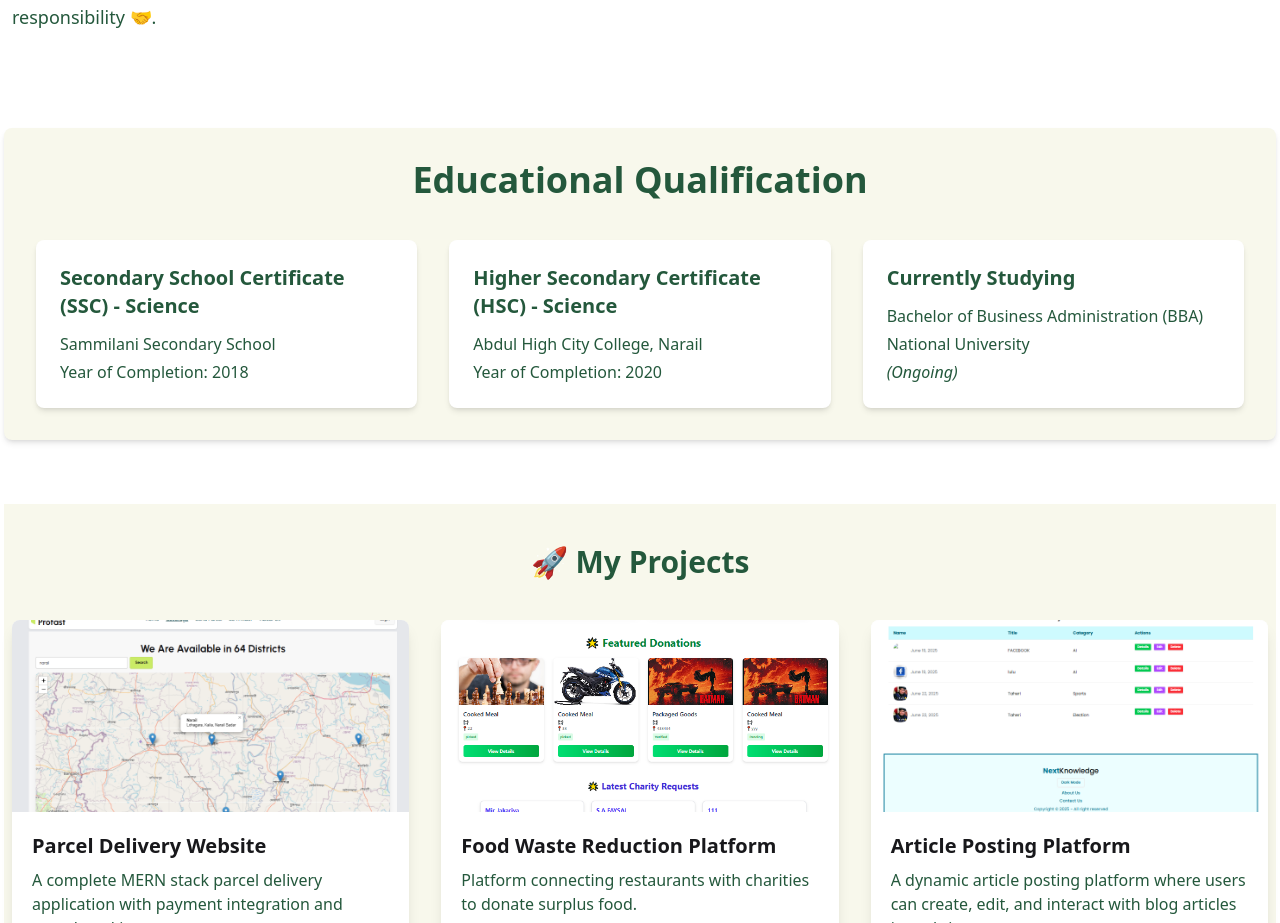
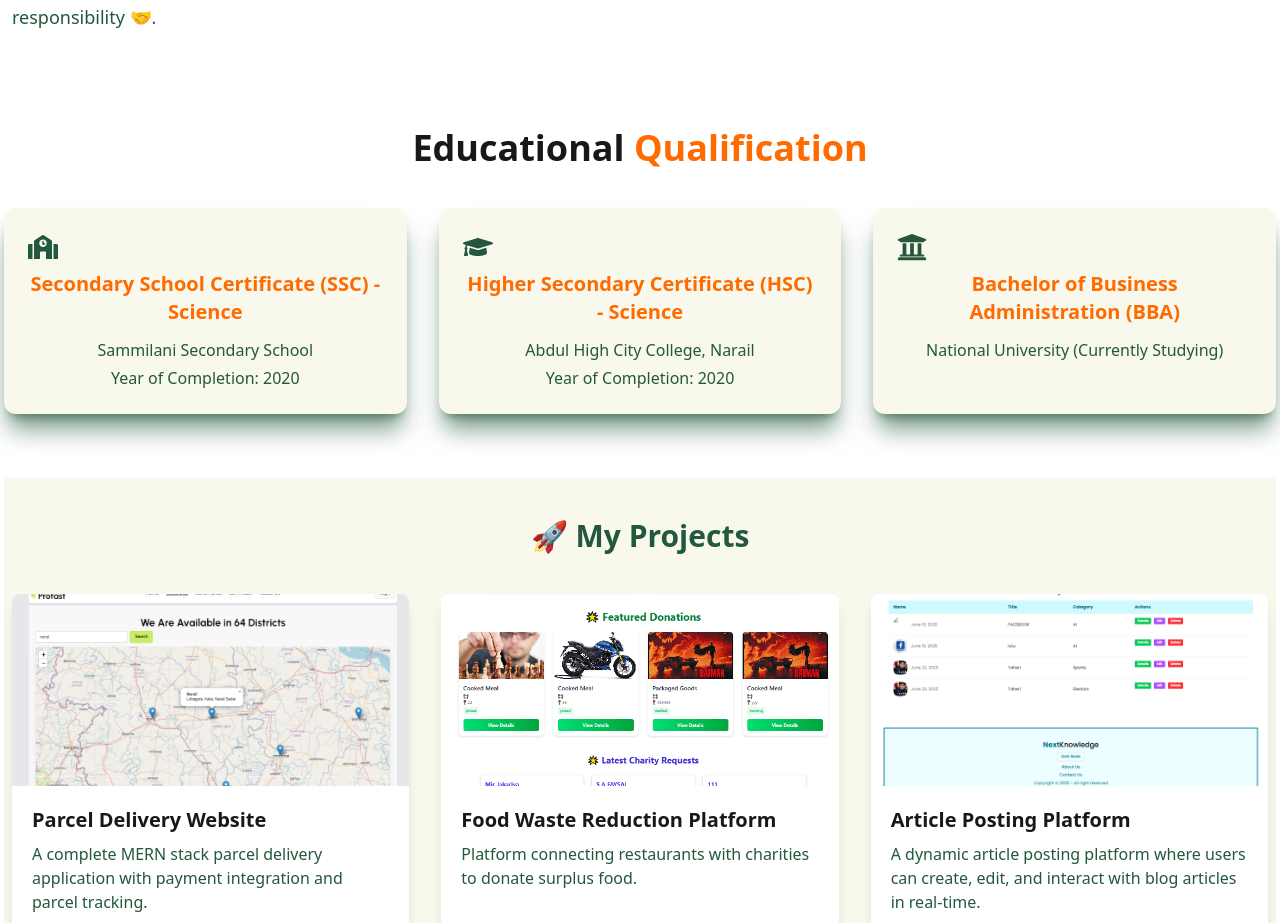
Before and after one commit to RohanR05/protfolio, a React (Vite) app: page / in a window 1280 px wide. Shown: the part 1929-2852 px from the top of the page. Built offline with nearby package versions, Linux system fonts and the light colour scheme.

Commit message:
education

```diff
--- a/src/components/Home/Educaion/Education.jsx
+++ b/src/components/Home/Educaion/Education.jsx
@@ -1,44 +1,64 @@
 import React from "react";
+import { motion } from "framer-motion";
+import { FaGraduationCap, FaSchool, FaUniversity } from "react-icons/fa";
 
 const Education = () => {
+  const cardVariants = {
+    hidden: { opacity: 0, y: 40 },
+    visible: {
+      opacity: 1,
+      y: 0,
+      transition: { duration: 0.6, ease: "easeOut" },
+    },
+  };
+
+  const educations = [
+    {
+      title: "Secondary School Certificate (SSC) - Science",
+      institution: "Sammilani Secondary School",
+      year: "2020",
+      icon: <FaSchool className="text-3xl text-primary mb-2" />,
+    },
+    {
+      title: "Higher Secondary Certificate (HSC) - Science",
+      institution: "Abdul High City College, Narail",
+      year: "2020",
+      icon: <FaGraduationCap className="text-3xl text-primary mb-2" />,
+    },
+    {
+      title: "Bachelor of Business Administration (BBA)",
+      institution: "National University (Currently Studying)",
+      year: "",
+      icon: <FaUniversity className="text-3xl text-primary mb-2" />,
+    },
+  ];
+
   return (
-    <section className="mx-auto p-8 bg-secondary rounded-lg shadow-md mt-16">
-      <h2 className="text-4xl font-bold mb-10 text-primary text-center">
-        Educational Qualification
+    <section className="mx-auto mt-16">
+      <h2 className="text-4xl font-bold mb-10 text-center">
+        Educational <span className="text-neutral">Qualification</span>
       </h2>
 
       <div className="grid grid-cols-1 lg:grid-cols-3 gap-8">
-        {/* SSC Card */}
-        <div className="bg-base-100 rounded-lg p-6 shadow-md">
-          <h3 className="text-xl font-semibold mb-3 text-primary">
-            Secondary School Certificate (SSC) - Science
-          </h3>
-          <p className="text-primary mb-1">Sammilani Secondary School</p>
-          <p className="text-primary">Year of Completion: 2018</p>
-        </div>
-
-        {/* HSC Card */}
-        <div className="bg-base-100 rounded-lg p-6 shadow-md">
-          <h3 className="text-xl font-semibold mb-3 text-primary">
-            Higher Secondary Certificate (HSC) - Science
-          </h3>
-          <p className="text-primary mb-1">
-            Abdul High City College, Narail
-          </p>
-          <p className="text-primary">Year of Completion: 2020</p>
-        </div>
-
-        {/* Current Study Card */}
-        <div className="bg-base-100 rounded-lg p-6 shadow-md">
-          <h3 className="text-xl font-semibold mb-3 text-primary">
-            Currently Studying
-          </h3>
-          <p className="text-primary mb-1">
-            Bachelor of Business Administration (BBA)
-          </p>
-          <p className="text-primary mb-1">National University</p>
-          <p className="text-primary italic">(Ongoing)</p>
-        </div>
+        {educations.map((edu, idx) => (
+          <motion.div
+            key={idx}
+            className="bg-secondary rounded-xl p-6 shadow-xl shadow-primary/60 text-center"
+            variants={cardVariants}
+            initial="hidden"
+            whileInView="visible"
+            viewport={{ once: true }}
+          >
+            {edu.icon}
+            <h3 className="text-xl font-semibold mb-3 text-neutral">
+              {edu.title}
+            </h3>
+            <p className="text-primary mb-1">{edu.institution}</p>
+            {edu.year && (
+              <p className="text-primary">Year of Completion: {edu.year}</p>
+            )}
+          </motion.div>
+        ))}
       </div>
     </section>
   );
```
